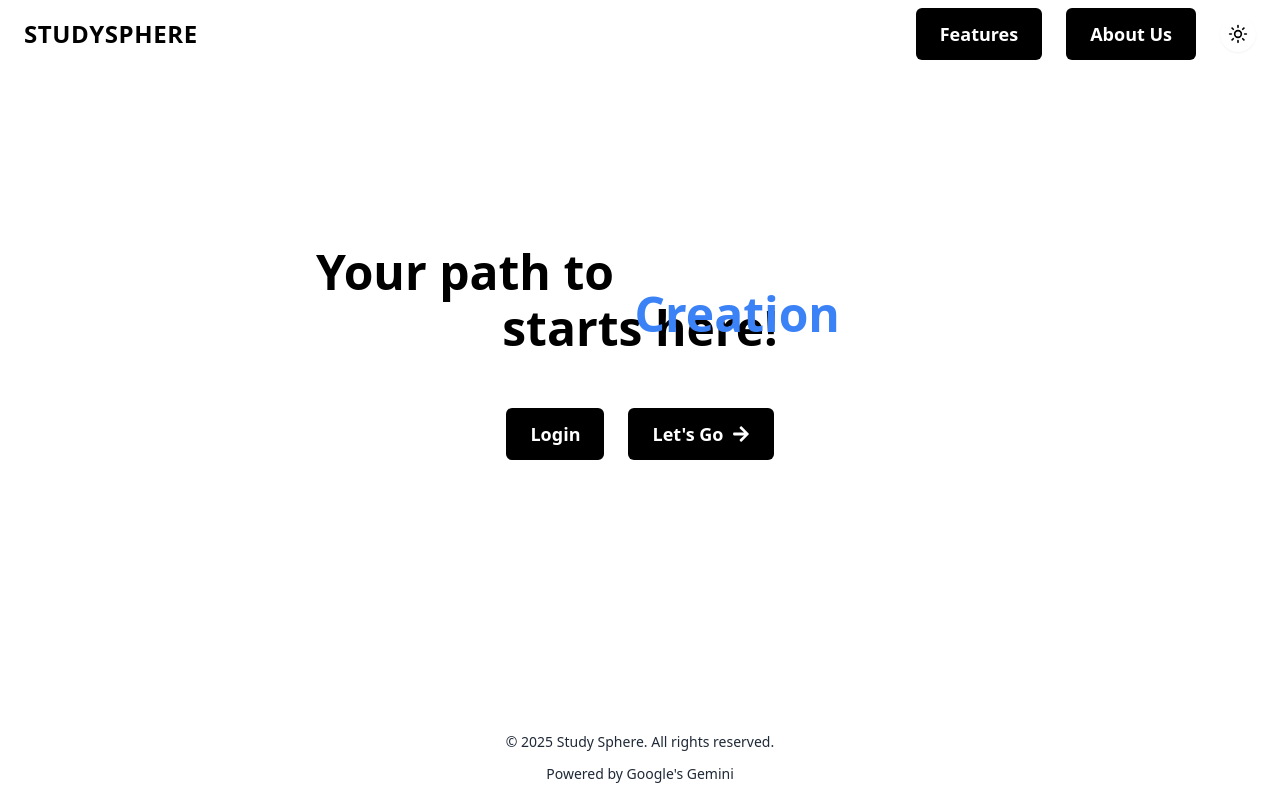
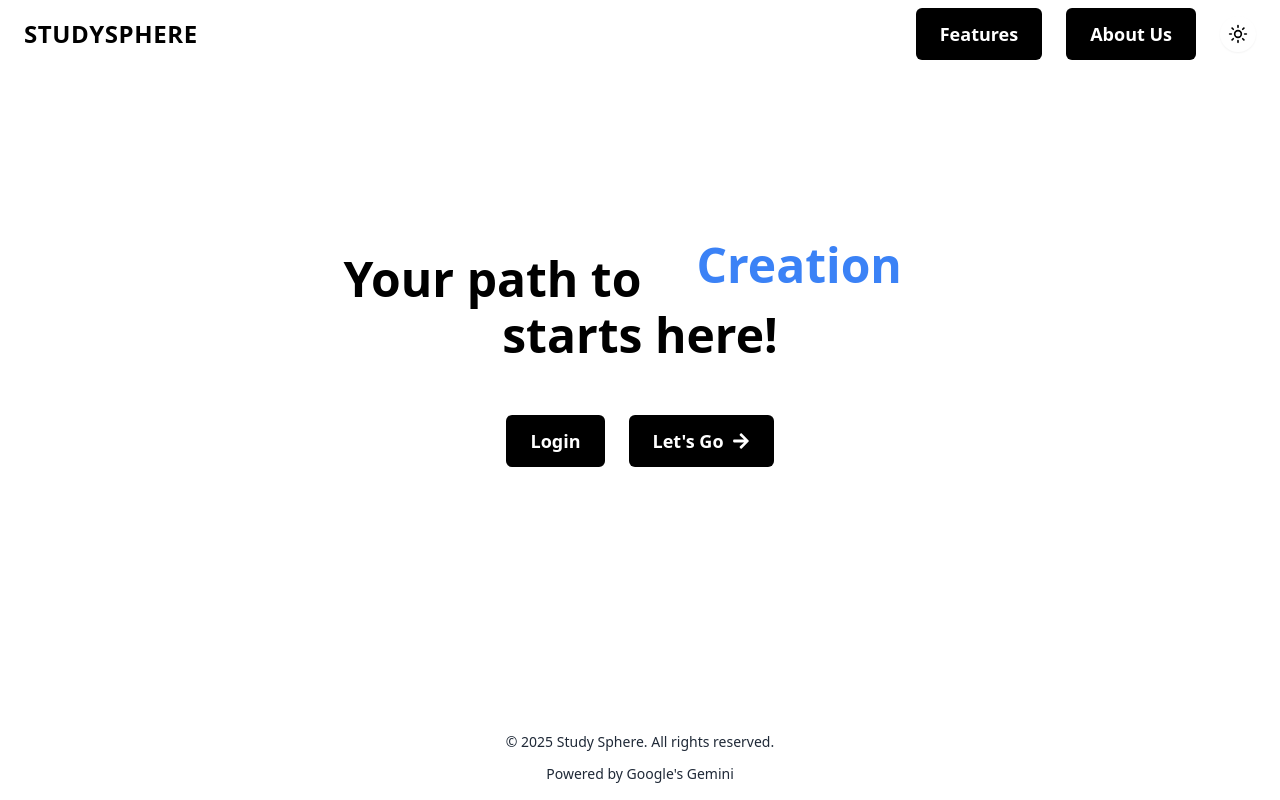
Before and after one commit to SushilJadhav04/StudySphere, a React (Vite) app in the folder frontend/: page / in a window 1280 px wide. Built offline with nearby package versions, Linux system fonts and the light colour scheme.

Commit message:
Update flip-words.jsx

```diff
--- a/frontend/src/components/ui/flip-words.jsx
+++ b/frontend/src/components/ui/flip-words.jsx
@@ -17,24 +17,12 @@ export const FlipWords = ({ words, interval = 2000 }) => {
   }, [words, interval]);
 
   return (
-    <span
-      className="relative inline-block text-blue-500 font-poppins"
-      style={{
-        display: "inline-flex",
-        alignItems: "center",
-        minWidth: "12ch",
-        textAlign: "centre",// Ensures enough space for words
-      }}
-    >
+    <span className="relative inline-block min-w-[10ch] h-[2.5rem] sm:h-[3rem] md:h-[3.5rem]">
       <span
-        className={`absolute inset-0 transition-all duration-1000 ease-in-out transform ${
-          isFlipping ? "opacity-0 translate-z-3" : "opacity-100 translate-y-0"
-        }`}
-        style={{
-          display: "inline-block",
-          whiteSpace: "nowrap",
-          textAlign: "left",
-        }}
+        className={`absolute inset-0 transition-all duration-500 ease-in-out transform text-blue-500 font-poppins font-bold
+          ${isFlipping ? "opacity-0 -translate-y-2" : "opacity-100 translate-y-0"}
+        `}
+        style={{ whiteSpace: "nowrap" }}
       >
         {words[currentWordIndex]}
       </span>
```
